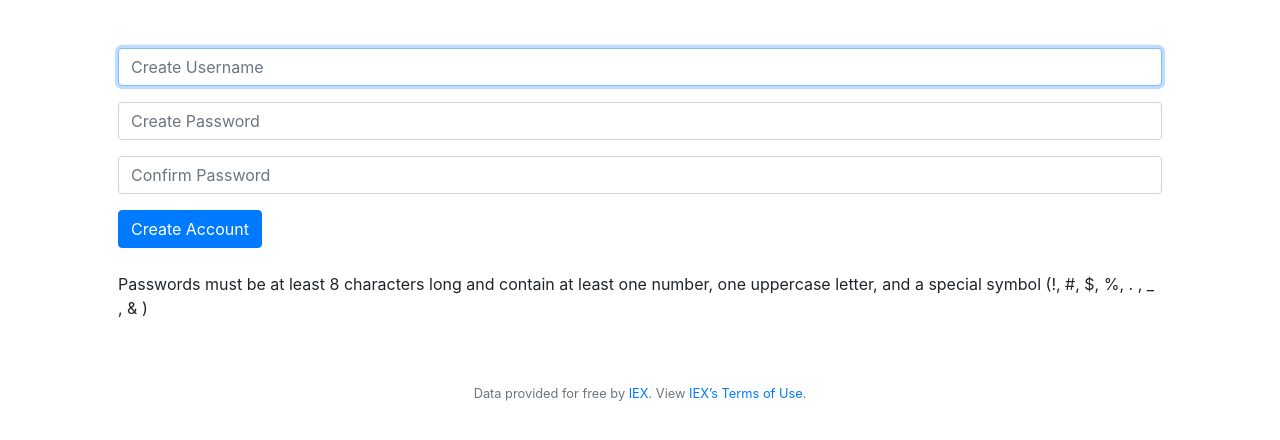
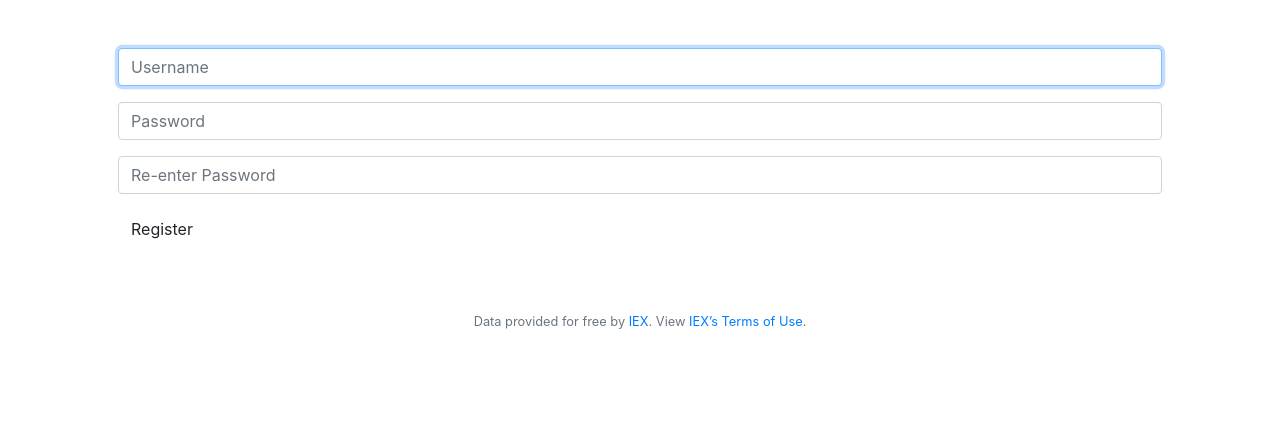
Before and after one commit to Malmahrezi/workspace, a Flask app: page /register in a window 1280 px wide. Shown: the part 76-516 px from the top of the page. Run offline with Flask 2, Linux system fonts and the light colour scheme; some libraries are stand-ins or nearby versions.

Commit message:
automated commit by check50 [check50=True]

```diff
--- a/templates/register.html
+++ b/templates/register.html
@@ -5,18 +5,27 @@
 {% endblock %}
 
 {% block main %}
-    <form action="/register" method="post">
-        <div class="form-group">
-            <input autocomplete="off" autofocus class="form-control" name="username" placeholder="Create Username" type="text">
-        </div>
-        <div class="form-group">
-            <input class="form-control" name="password" placeholder="Create Password" type="password">
-        </div>
-        <div class="form-group">
-            <input class="form-control" name="confirmation" placeholder="Confirm Password" type="password">
-        </div>
-        <button class="btn btn-primary" type="submit">Create Account</button></button>
+
+    <form action="{{ url_for('register') }}" method="post">
+        <fieldset>
+
+            <div class='form-group'>
+                <input autocomplete="off" autofocus class="form-control" name="username" placeholder="Username" type="type"/>
+            </div>
+
+            <div class='form-group'>
+                <input autocomplete="off" autofocus class="form-control" name="password" placeholder="Password" type="type"/>
+            </div>
+
+            <div class='form-group'>
+                <input autocomplete="off" autofocus class="form-control" name="confirmation" placeholder="Re-enter Password" type="type"/>
+            </div>
+
+            <div class='form-group'>
+                <button class='btn btn-default' type="submit">Register</button>
+            </div>
+
+        </fieldset>
     </form>
-    <br>
-    <p>Passwords must be at least 8 characters long and contain at least one number, one uppercase letter, and a special symbol (!, #, $, %, . , _ , & )</p>
+
 {% endblock %}
```
